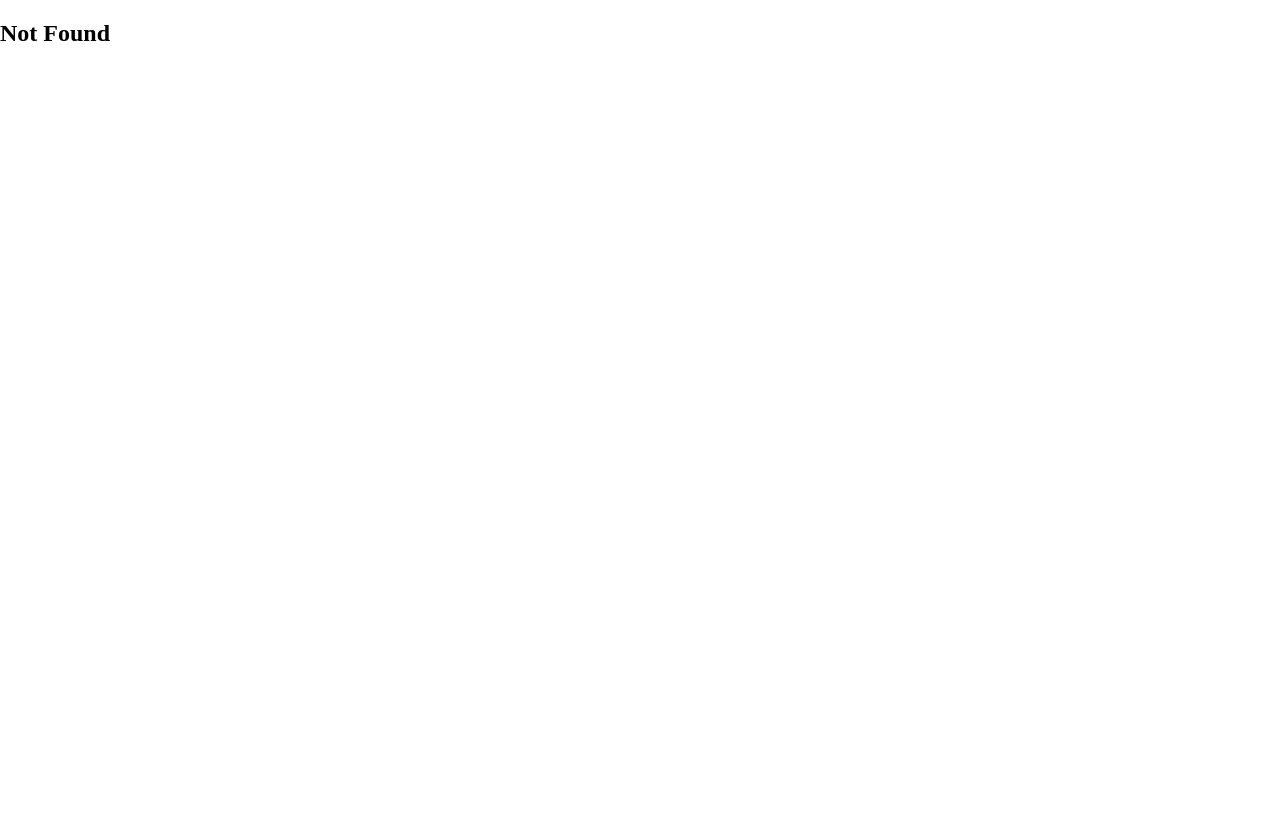
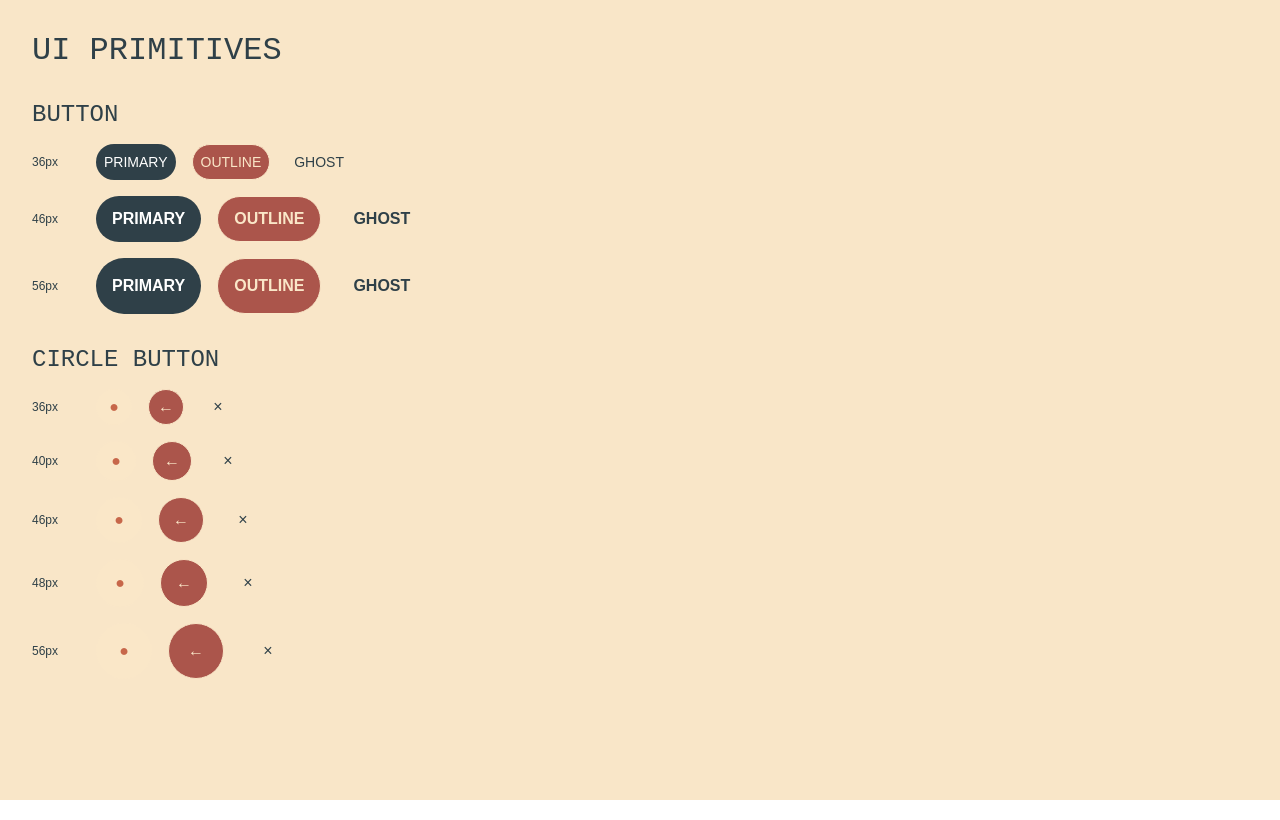
Before and after one commit to nooogt/portfolio, a React (Vite) app: page /dev/ui-primitives in a window 1280 px wide. Built offline with nearby package versions, Linux system fonts and the light colour scheme.

Commit message:
componente boton

```diff
--- a/src/app/router.tsx
+++ b/src/app/router.tsx
@@ -5,6 +5,21 @@ import { HomeRoute } from '../routes/home/HomeRoute'
 import { NotFoundRoute } from '../routes/not-found/NotFoundRoute'
 import { ProjectDetailRoute } from '../routes/project-detail/ProjectDetailRoute'
 import { SiteLayout } from './layouts/SiteLayout'
+
+const devRoutes = import.meta.env.DEV
+  ? [
+      {
+        path: '/dev/ui-primitives',
+        lazy: async () => {
+          const { UiPrimitivesRoute } = await import(
+            '../routes/dev/UiPrimitivesRoute'
+          )
+
+          return { Component: UiPrimitivesRoute }
+        },
+      },
+    ]
+  : []
 
 export const router = createBrowserRouter([
   {
@@ -14,6 +29,7 @@ export const router = createBrowserRouter([
       { path: '/projects/:slug', element: <ProjectDetailRoute /> },
       { path: '/about', element: <AboutRoute /> },
       { path: '/contact', element: <ContactRoute /> },
+      ...devRoutes,
       { path: '*', element: <NotFoundRoute /> },
     ],
   },
--- /dev/null
+++ b/src/components/ui/Button.css
@@ -0,0 +1,71 @@
+.button {
+  display: inline-flex;
+  min-inline-size: 0;
+  align-items: center;
+  justify-content: center;
+  gap: var(--button-gap);
+  padding-block: 0;
+  padding-inline: var(--space-md);
+  border: 0;
+  border-radius: var(--button-radius);
+  font-family: var(--font-family-primary);
+  font-size: 16px;
+  font-weight: 700;
+  line-height: normal;
+  text-align: center;
+  cursor: pointer;
+}
+
+.button:disabled {
+  cursor: default;
+}
+
+.button--size-36 {
+  block-size: 36px;
+  padding-inline: var(--space-sm);
+  font-size: 14px;
+  font-weight: 500;
+}
+
+.button--size-46 {
+  block-size: 46px;
+}
+
+.button--size-56 {
+  block-size: 56px;
+}
+
+.button--primary {
+  background: var(--button-primary-bg);
+  color: var(--button-primary-text);
+}
+
+.button--outline {
+  border: 0.5px solid var(--button-outline-border);
+  background: var(--button-outline-bg);
+  color: var(--button-outline-text);
+}
+
+.button--ghost {
+  border-radius: var(--radius-md);
+  background: var(--button-ghost-bg);
+  color: var(--button-ghost-text);
+}
+
+.button__icon {
+  display: inline-flex;
+  inline-size: 18px;
+  block-size: 18px;
+  flex: 0 0 18px;
+  align-items: center;
+  justify-content: center;
+}
+
+.button__icon > svg {
+  inline-size: 100%;
+  block-size: 100%;
+}
+
+.button__content {
+  min-inline-size: 0;
+}
--- /dev/null
+++ b/src/components/ui/Button.tsx
@@ -0,0 +1,40 @@
+import type { ButtonHTMLAttributes, ReactNode } from 'react'
+import './Button.css'
+
+export type ButtonVariant = 'primary' | 'outline' | 'ghost'
+export type ButtonSize = 36 | 46 | 56
+
+export interface ButtonProps extends ButtonHTMLAttributes<HTMLButtonElement> {
+  variant?: ButtonVariant
+  size?: ButtonSize
+  startIcon?: ReactNode
+  endIcon?: ReactNode
+}
+
+export function Button({
+  variant = 'primary',
+  size = 56,
+  startIcon,
+  endIcon,
+  className,
+  children,
+  type = 'button',
+  ...buttonProps
+}: ButtonProps) {
+  const classes = [
+    'button',
+    `button--${variant}`,
+    `button--size-${size}`,
+    className,
+  ]
+    .filter(Boolean)
+    .join(' ')
+
+  return (
+    <button className={classes} type={type} {...buttonProps}>
+      {startIcon ? <span className="button__icon">{startIcon}</span> : null}
+      <span className="button__content">{children}</span>
+      {endIcon ? <span className="button__icon">{endIcon}</span> : null}
+    </button>
+  )
+}
--- /dev/null
+++ b/src/components/ui/CircleButton.css
@@ -0,0 +1,70 @@
+.circle-button {
+  display: inline-flex;
+  flex: 0 0 auto;
+  align-items: center;
+  justify-content: center;
+  padding: 0;
+  border: 0;
+  border-radius: var(--button-radius);
+  font-family: var(--font-family-primary);
+  line-height: 1;
+  cursor: pointer;
+}
+
+.circle-button:disabled {
+  cursor: default;
+}
+
+.circle-button--size-36 {
+  inline-size: 36px;
+  block-size: 36px;
+}
+
+.circle-button--size-40 {
+  inline-size: 40px;
+  block-size: 40px;
+}
+
+.circle-button--size-46 {
+  inline-size: 46px;
+  block-size: 46px;
+}
+
+.circle-button--size-48 {
+  inline-size: 48px;
+  block-size: 48px;
+}
+
+.circle-button--size-56 {
+  inline-size: 56px;
+  block-size: 56px;
+}
+
+.circle-button--secondary {
+  background: var(--button-secondary-bg);
+  color: var(--button-secondary-text);
+}
+
+.circle-button--outline {
+  border: 0.5px solid var(--button-outline-border);
+  background: var(--button-outline-bg);
+  color: var(--button-outline-text);
+}
+
+.circle-button--ghost {
+  background: var(--button-ghost-bg);
+  color: var(--button-ghost-text);
+}
+
+.circle-button__icon {
+  display: inline-flex;
+  inline-size: 18px;
+  block-size: 18px;
+  align-items: center;
+  justify-content: center;
+}
+
+.circle-button__icon > svg {
+  inline-size: 100%;
+  block-size: 100%;
+}
--- /dev/null
+++ b/src/components/ui/CircleButton.tsx
@@ -0,0 +1,37 @@
+import type { ButtonHTMLAttributes, ReactNode } from 'react'
+import './CircleButton.css'
+
+export type CircleButtonVariant = 'secondary' | 'outline' | 'ghost'
+export type CircleButtonSize = 36 | 40 | 46 | 48 | 56
+
+export interface CircleButtonProps
+  extends ButtonHTMLAttributes<HTMLButtonElement> {
+  variant: CircleButtonVariant
+  size?: CircleButtonSize
+  'aria-label': string
+  children: ReactNode
+}
+
+export function CircleButton({
+  variant,
+  size = 56,
+  className,
+  children,
+  type = 'button',
+  ...buttonProps
+}: CircleButtonProps) {
+  const classes = [
+    'circle-button',
+    `circle-button--${variant}`,
+    `circle-button--size-${size}`,
+    className,
+  ]
+    .filter(Boolean)
+    .join(' ')
+
+  return (
+    <button className={classes} type={type} {...buttonProps}>
+      <span className="circle-button__icon">{children}</span>
+    </button>
+  )
+}
--- /dev/null
+++ b/src/routes/dev/UiPrimitivesRoute.css
@@ -0,0 +1,36 @@
+.ui-primitives {
+  min-block-size: 100vh;
+  padding: var(--space-xl);
+  background: var(--color-bg-screen);
+  color: var(--color-text-primary);
+  font-family: var(--font-family-body);
+}
+
+.ui-primitives h1,
+.ui-primitives h2 {
+  margin: 0;
+  font-family: var(--font-family-display);
+  font-weight: 400;
+}
+
+.ui-primitives h1 {
+  margin-block-end: var(--space-xl);
+}
+
+.ui-primitives__section {
+  display: grid;
+  gap: var(--space-md);
+  margin-block-end: var(--space-xl);
+}
+
+.ui-primitives__row {
+  display: flex;
+  flex-wrap: wrap;
+  gap: var(--space-md);
+  align-items: center;
+}
+
+.ui-primitives__label {
+  inline-size: 48px;
+  font-size: var(--font-size-xs);
+}
--- /dev/null
+++ b/src/routes/dev/UiPrimitivesRoute.tsx
@@ -0,0 +1,63 @@
+import { Button, type ButtonSize } from '../../components/ui/Button'
+import {
+  CircleButton,
+  type CircleButtonSize,
+} from '../../components/ui/CircleButton'
+import './UiPrimitivesRoute.css'
+
+const buttonSizes: ButtonSize[] = [36, 46, 56]
+const circleButtonSizes: CircleButtonSize[] = [36, 40, 46, 48, 56]
+
+export function UiPrimitivesRoute() {
+  return (
+    <div className="ui-primitives">
+      <h1>UI PRIMITIVES</h1>
+
+      <section className="ui-primitives__section">
+        <h2>BUTTON</h2>
+        {buttonSizes.map((size) => (
+          <div className="ui-primitives__row" key={size}>
+            <span className="ui-primitives__label">{size}px</span>
+            <Button size={size}>PRIMARY</Button>
+            <Button size={size} variant="outline">
+              OUTLINE
+            </Button>
+            <Button size={size} variant="ghost">
+              GHOST
+            </Button>
+          </div>
+        ))}
+      </section>
+
+      <section className="ui-primitives__section">
+        <h2>CIRCLE BUTTON</h2>
+        {circleButtonSizes.map((size) => (
+          <div className="ui-primitives__row" key={size}>
+            <span className="ui-primitives__label">{size}px</span>
+            <CircleButton
+              aria-label={`Secondary circle button, ${size}px`}
+              size={size}
+              variant="secondary"
+            >
+              ●
+            </CircleButton>
+            <CircleButton
+              aria-label={`Outline circle button, ${size}px`}
+              size={size}
+              variant="outline"
+            >
+              ←
+            </CircleButton>
+            <CircleButton
+              aria-label={`Ghost circle button, ${size}px`}
+              size={size}
+              variant="ghost"
+            >
+              ×
+            </CircleButton>
+          </div>
+        ))}
+      </section>
+    </div>
+  )
+}
```
